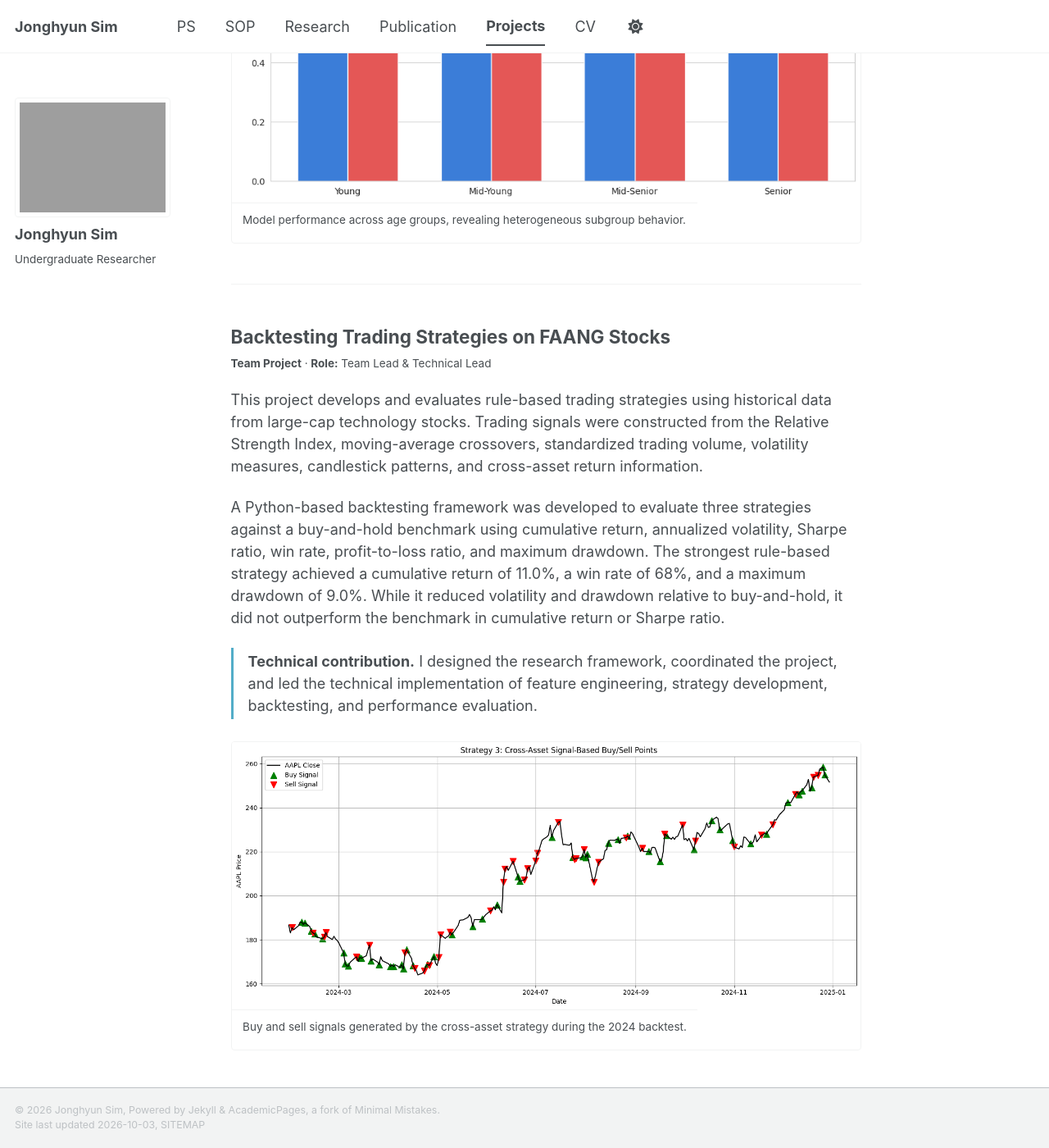
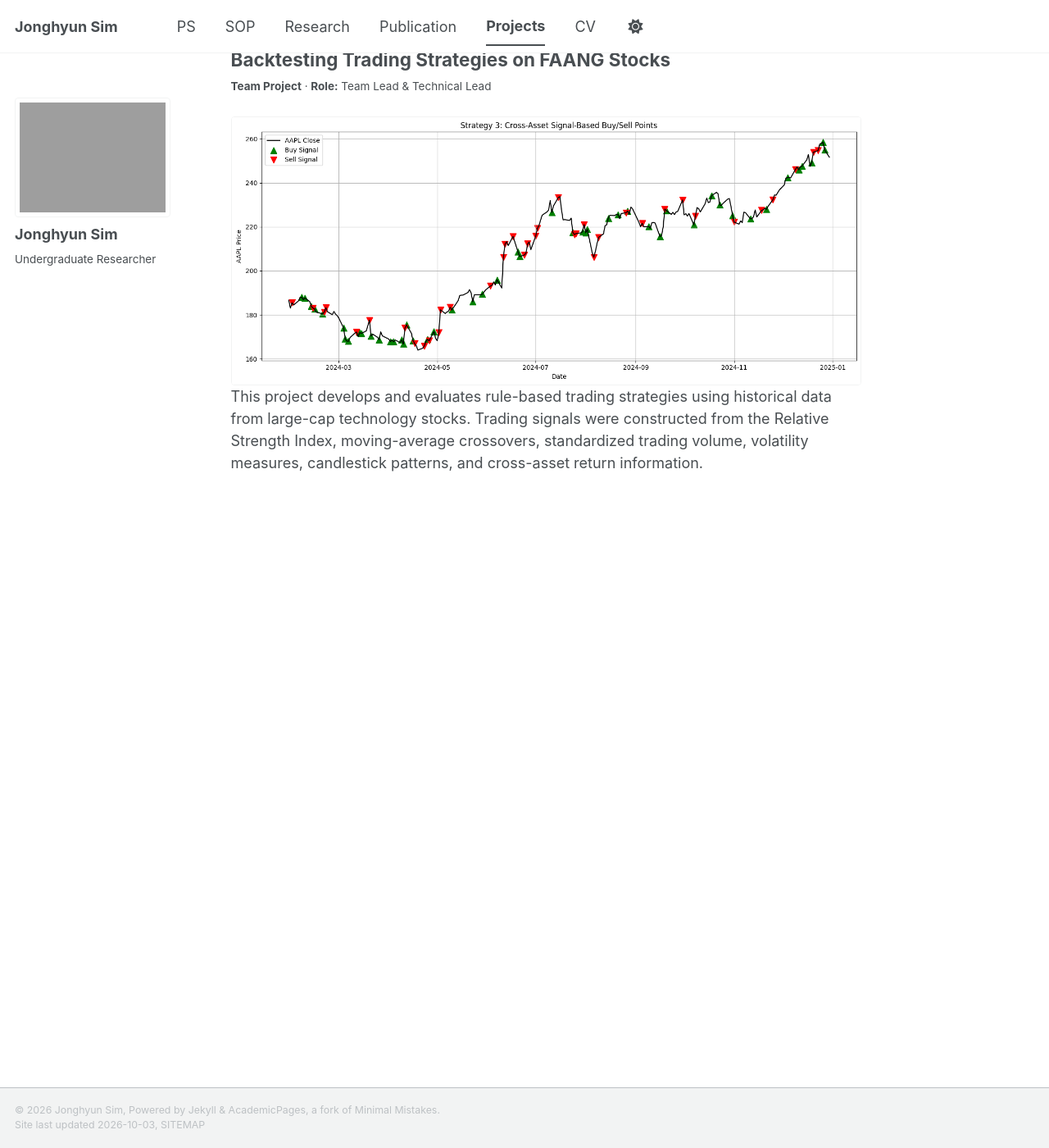
Before and after one commit to simjonghyun/simjonghyun.github.io, a Jekyll site: the page built from _pages/projects.md, in a window 1280 px wide and 1400 px high, scrolled down 901 px. Shown: the whole window at 82% size. Built offline with Jekyll 4.4.1, drawn with Linux system fonts in a browser that asks for light colours; a style sheet for code colours, icons or effects is not loaded; some of the changed text lies outside the part shown.

Commit message:
Update projects.md

```diff
--- a/_pages/projects.md
+++ b/_pages/projects.md
@@ -6,53 +6,43 @@ author_profile: true
 ---
 
 <p class="selected-projects__intro">
-  Selected team projects highlighting my work in machine learning, model auditing, and quantitative analysis.
+  Selected team projects highlighting my work in Machine Learning.
 </p>
 
 <article class="selected-project">
   <header class="selected-project__header">
     <h2>Insurance Risk Model Auditing: Fairness and Interpretability</h2>
-    <p class="selected-project__meta"><strong>Team Project</strong><span aria-hidden="true"> · </span><strong>Role:</strong> Team Lead &amp; Technical Lead</p>
+    <p class="selected-project__meta">
+      <strong>Team Project</strong><span aria-hidden="true"> · </span><strong>Role:</strong> Team Lead &amp; Technical Lead
+    </p>
   </header>
 
-  <div class="selected-project__grid">
-    <div class="selected-project__body">
-      <p>This project investigates the predictive performance, interpretability, and fairness of machine-learning models for multi-class life-insurance risk classification. Logistic Regression, Random Forest, and XGBoost were trained and evaluated under substantial class imbalance. The best-performing model was subsequently examined using SHAP-based feature attribution, subgroup performance analysis, feature-ablation tests, and controlled input perturbations.</p>
+  <figure class="selected-project__figure">
+    <a href="{{ '/images/insurance-age-group-performance.png' | relative_url }}" target="_blank" rel="noopener">
+      <img src="{{ '/images/insurance-age-group-performance.png' | relative_url }}" alt="Bar chart comparing insurance risk model accuracy and Macro-F1 across four age groups">
+    </a>
+  </figure>
 
-      <p>Although XGBoost achieved the strongest overall performance, with an accuracy of 0.571 and a Macro-F1 score of 0.516, its recall varied considerably across risk levels and age groups. These findings highlight potential concerns regarding uneven error distribution, proxy-variable effects, and model robustness in automated underwriting.</p>
-
-      <p class="selected-project__contribution"><strong>Technical contribution.</strong> I formulated the analytical framework, coordinated the project, and implemented the data preprocessing, modeling, experimental, and evaluation pipelines.</p>
-    </div>
-
-    <figure class="selected-project__figure">
-      <a href="{{ '/images/insurance-age-group-performance.png' | relative_url }}" target="_blank" rel="noopener">
-        <img src="{{ '/images/insurance-age-group-performance.png' | relative_url }}" alt="Bar chart comparing insurance risk model accuracy and Macro-F1 across four age groups">
-      </a>
-      <figcaption>Model performance across age groups, revealing heterogeneous subgroup behavior.</figcaption>
-    </figure>
+  <div class="selected-project__body">
+    <p>This project investigates the predictive performance, interpretability, and fairness of machine-learning models for multi-class life-insurance risk classification. Logistic Regression, Random Forest, and XGBoost were trained and evaluated under substantial class imbalance. The best-performing model was subsequently examined using SHAP-based feature attribution, subgroup performance analysis, feature-ablation tests, and controlled input perturbations.</p>
   </div>
 </article>
 
 <article class="selected-project">
   <header class="selected-project__header">
     <h2>Backtesting Trading Strategies on FAANG Stocks</h2>
-    <p class="selected-project__meta"><strong>Team Project</strong><span aria-hidden="true"> · </span><strong>Role:</strong> Team Lead &amp; Technical Lead</p>
+    <p class="selected-project__meta">
+      <strong>Team Project</strong><span aria-hidden="true"> · </span><strong>Role:</strong> Team Lead &amp; Technical Lead
+    </p>
   </header>
 
-  <div class="selected-project__grid">
-    <div class="selected-project__body">
-      <p>This project develops and evaluates rule-based trading strategies using historical data from large-cap technology stocks. Trading signals were constructed from the Relative Strength Index, moving-average crossovers, standardized trading volume, volatility measures, candlestick patterns, and cross-asset return information.</p>
+  <figure class="selected-project__figure">
+    <a href="{{ '/images/faang-buy-sell-signals.png' | relative_url }}" target="_blank" rel="noopener">
+      <img src="{{ '/images/faang-buy-sell-signals.png' | relative_url }}" alt="AAPL price chart with buy and sell signals generated by a cross-asset trading strategy">
+    </a>
+  </figure>
 
-      <p>A Python-based backtesting framework was developed to evaluate three strategies against a buy-and-hold benchmark using cumulative return, annualized volatility, Sharpe ratio, win rate, profit-to-loss ratio, and maximum drawdown. The strongest rule-based strategy achieved a cumulative return of 11.0%, a win rate of 68%, and a maximum drawdown of 9.0%. While it reduced volatility and drawdown relative to buy-and-hold, it did not outperform the benchmark in cumulative return or Sharpe ratio.</p>
-
-      <p class="selected-project__contribution"><strong>Technical contribution.</strong> I designed the research framework, coordinated the project, and led the technical implementation of feature engineering, strategy development, backtesting, and performance evaluation.</p>
-    </div>
-
-    <figure class="selected-project__figure">
-      <a href="{{ '/images/faang-buy-sell-signals.png' | relative_url }}" target="_blank" rel="noopener">
-        <img src="{{ '/images/faang-buy-sell-signals.png' | relative_url }}" alt="AAPL price chart with buy and sell signals generated by a cross-asset trading strategy">
-      </a>
-      <figcaption>Buy and sell signals generated by the cross-asset strategy during the 2024 backtest.</figcaption>
-    </figure>
+  <div class="selected-project__body">
+    <p>This project develops and evaluates rule-based trading strategies using historical data from large-cap technology stocks. Trading signals were constructed from the Relative Strength Index, moving-average crossovers, standardized trading volume, volatility measures, candlestick patterns, and cross-asset return information.</p>
   </div>
 </article>
```
